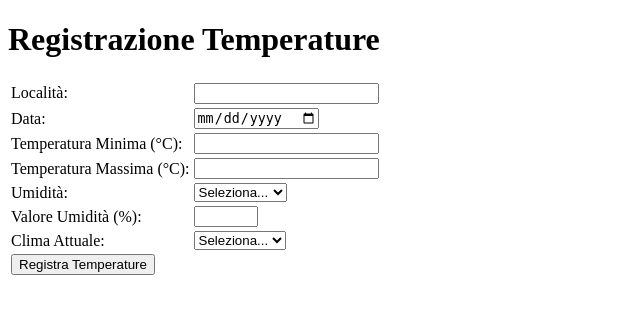
After one commit to antoniolac/php_form, a PHP site: page /form.html in a window 1280 px wide. The commit adds this page. Shown: the top 314 px of the page, without its empty margins (0-640 px from the left). Run offline with PHP 8.4, Linux system fonts and the light colour scheme.

Commit message:
form temperatura
problemi nell'utilizzo di index.php

```diff
--- /dev/null
+++ b/form.html
@@ -0,0 +1,63 @@
+<!DOCTYPE html>
+<html lang="it">
+<head>
+    <meta charset="UTF-8">
+    <title>Registrazione Temperature</title>
+</head>
+<body>
+    <h1>Registrazione Temperature</h1>
+
+    <form action="index.php" method="POST">
+        <table>
+            <tr>
+                <td><label for="localita">Località:</label></td>
+                <td><input type="text" id="localita" name="localita" required></td>
+            </tr>
+            <tr>
+                <td><label for="data">Data:</label></td>
+                <td><input type="date" id="data" name="data" required></td>
+            </tr>
+            <tr>
+                <td><label for="temperatura_min">Temperatura Minima (°C):</label></td>
+                <td><input type="number" id="temperatura_min" name="temperatura_min" step="0.1" required></td>
+            </tr>
+            <tr>
+                <td><label for="temperatura_max">Temperatura Massima (°C):</label></td>
+                <td><input type="number" id="temperatura_max" name="temperatura_max" step="0.1" required></td>
+            </tr>
+            <tr>
+                <td><label for="umidita">Umidità:</label></td>
+                <td>
+                    <select id="umidita" name="umidita" required>
+                        <option value="">Seleziona...</option>
+                        <option value="ASSOLUTA">ASSOLUTA</option>
+                        <option value="RELATIVA">RELATIVA</option>
+                    </select>
+                </td>
+            </tr>
+            <tr>
+                <td><label for="valore_umidita">Valore Umidità (%):</label></td>
+                <td><input type="number" id="valore_umidita" name="valore_umidita" min="0" max="100" required></td>
+            </tr>
+            <tr>
+                <td><label for="clima_attuale">Clima Attuale:</label></td>
+                <td>
+                    <select id="clima_attuale" name="clima_attuale" required>
+                        <option value="">Seleziona...</option>
+                        <option value="PIOGGIA">PIOGGIA</option>
+                        <option value="SERENO">SERENO</option>
+                        <option value="VENTOSO">VENTOSO</option>
+                        <option value="UMIDO">UMIDO</option>
+                        <option value="FOSCHIA">FOSCHIA</option>
+                    </select>
+                </td>
+            </tr>
+            <tr>
+                <td colspan="2">
+                    <input type="submit" value="Registra Temperature">
+                </td>
+            </tr>
+        </table>
+    </form>
+</body>
+</html>
```
Also changed, not shown: index.php (+62 -4 lines).
